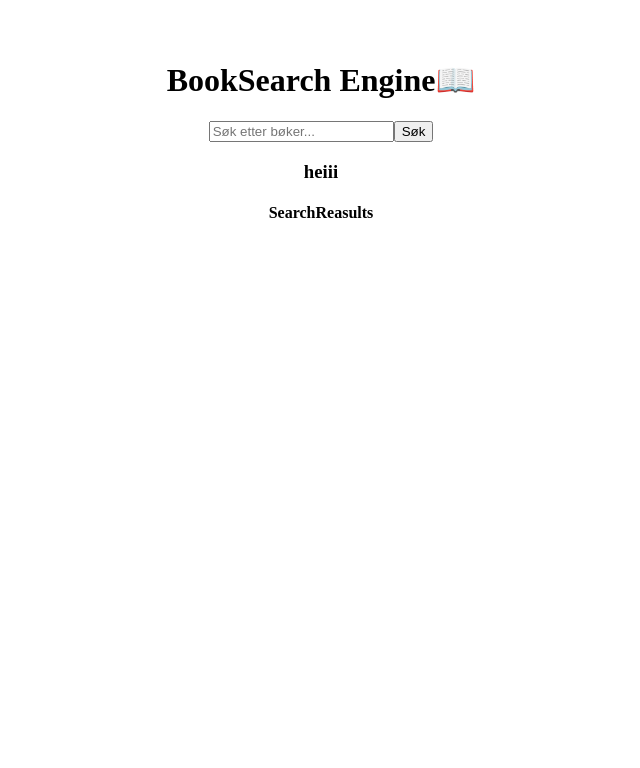
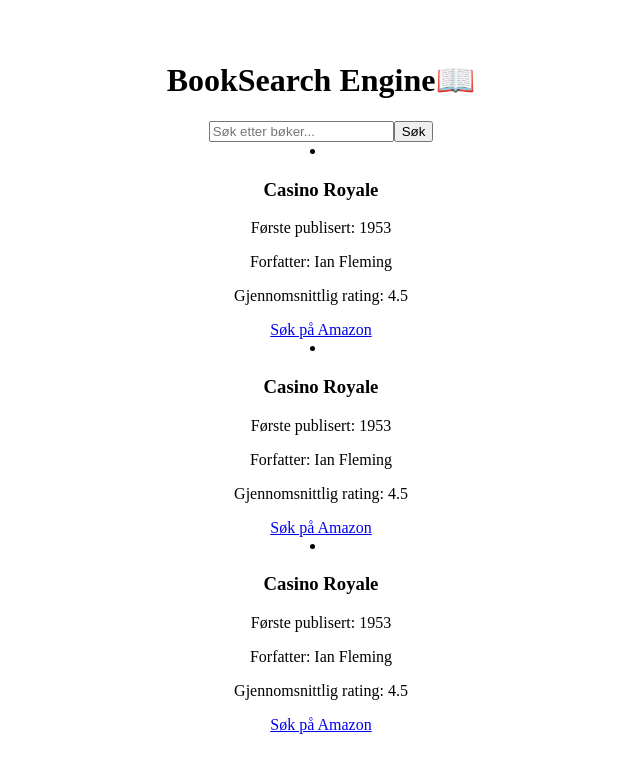
Before and after one commit to vmorstad/uin23ak4_booksearch_MORSTAD, a React (Vite) app in the folder frontend/: page / in a window 1280 px wide. Shown: the top 768 px of the page, without its empty margins (319-959 px from the left). Built offline with nearby package versions, Linux system fonts and the light colour scheme; the HTML template or start-up script is replaced by a standard one.

Commit message:
nærmer seg

```diff
--- a/frontend/src/components/Bookcard.jsx
+++ b/frontend/src/components/Bookcard.jsx
@@ -2,6 +2,28 @@
 
 export default function BookCard({ book }) {
     return (
-        <h3>heiii</h3>
-    )
+        <div class="search-result">
+            <li>
+                <h3 class="title">Casino Royale</h3>
+                <p class="publication-year">Første publisert: 1953</p>
+                <p class="author">Forfatter: Ian Fleming</p>
+                <p class="rating">Gjennomsnittlig rating: 4.5</p>
+                <a href="https://www.amazon.com/s?k=0395082544" class="amazon-search-button">Søk på Amazon</a>
+            </li>
+            <li>
+                <h3 class="title">Casino Royale</h3>
+                <p class="publication-year">Første publisert: 1953</p>
+                <p class="author">Forfatter: Ian Fleming</p>
+                <p class="rating">Gjennomsnittlig rating: 4.5</p>
+                <a href="https://www.amazon.com/s?k=0395082544" class="amazon-search-button">Søk på Amazon</a>
+            </li>
+            <li>
+                <h3 class="title">Casino Royale</h3>
+                <p class="publication-year">Første publisert: 1953</p>
+                <p class="author">Forfatter: Ian Fleming</p>
+                <p class="rating">Gjennomsnittlig rating: 4.5</p>
+                <a href="https://www.amazon.com/s?k=0395082544" class="amazon-search-button">Søk på Amazon</a>
+            </li>
+        </div>
+    );
 }
--- a/frontend/src/components/Layout.jsx
+++ b/frontend/src/components/Layout.jsx
@@ -8,8 +8,7 @@
         <>
         <Search />
         <BookCard />
-        <SearchResults />
-
+        {/* <SearchResults /> */}
         </>
     )
 }
--- a/frontend/src/components/Search.jsx
+++ b/frontend/src/components/Search.jsx
@@ -2,10 +2,12 @@
 
 export default function Search() {
     return (
+        <>
         <div>
             <h1>BookSearch Engine📖</h1>
             <input type="text" placeholder="Søk etter bøker..." />
             <button>Søk</button>
-            </div>
+        </div>
+        </>
     )
 }
--- a/frontend/src/components/SearchResults.jsx
+++ b/frontend/src/components/SearchResults.jsx
@@ -2,6 +2,7 @@
 
 export default function SearchResults() {
   return (
+    <>
     <h4>SearchReasults</h4>
-  )
+    </>)
 }
```
